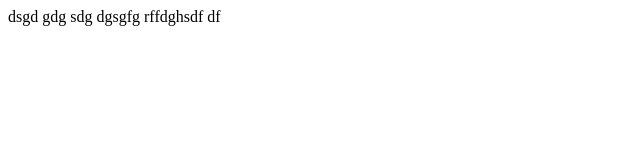
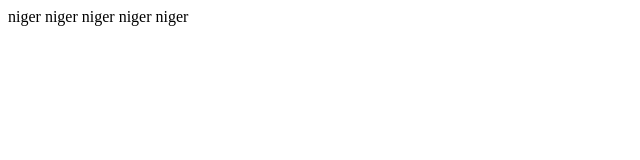
Before and after one commit to Motoruwa0/Clicker, a plain HTML site: page clicker.html in a window 1280 px wide. Shown: the full height of the page, 0-640 px from the left. Drawn offline with Linux system fonts and the light colour scheme.

Commit message:
cser.html

```diff
--- a/clicker.html
+++ b/clicker.html
@@ -5,7 +5,7 @@
   <title>Simple Clicker</title>
   <link rel="stylesheet" href="scss.scss">
 </head>
-<body>dsgd gdg sdg  dgsgfg rffdghsdf df
+<body>niger niger niger niger niger
 
 </body>
 </html>
```
